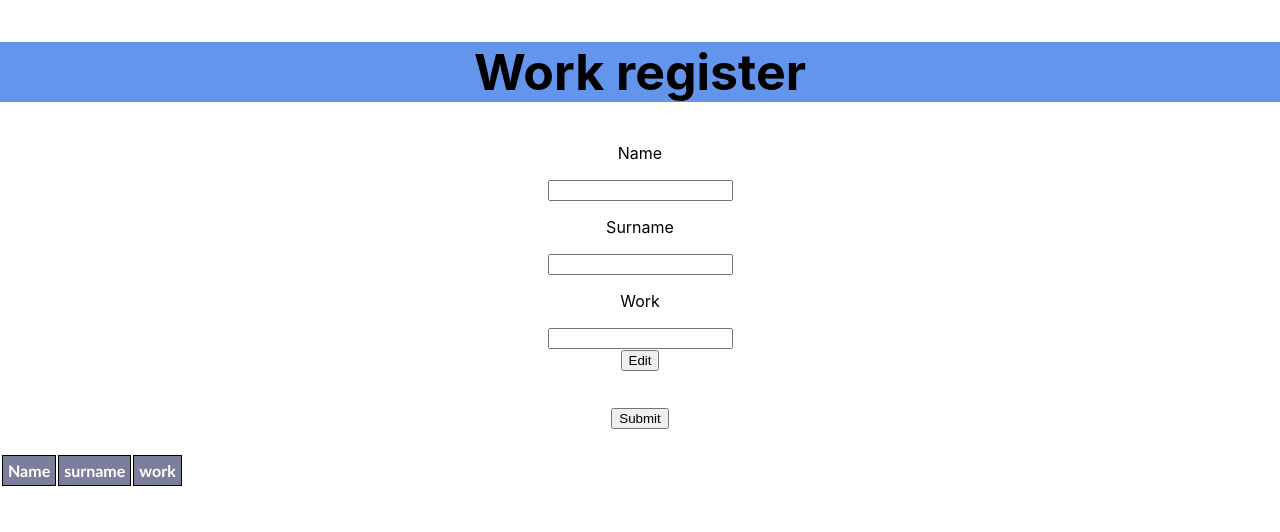
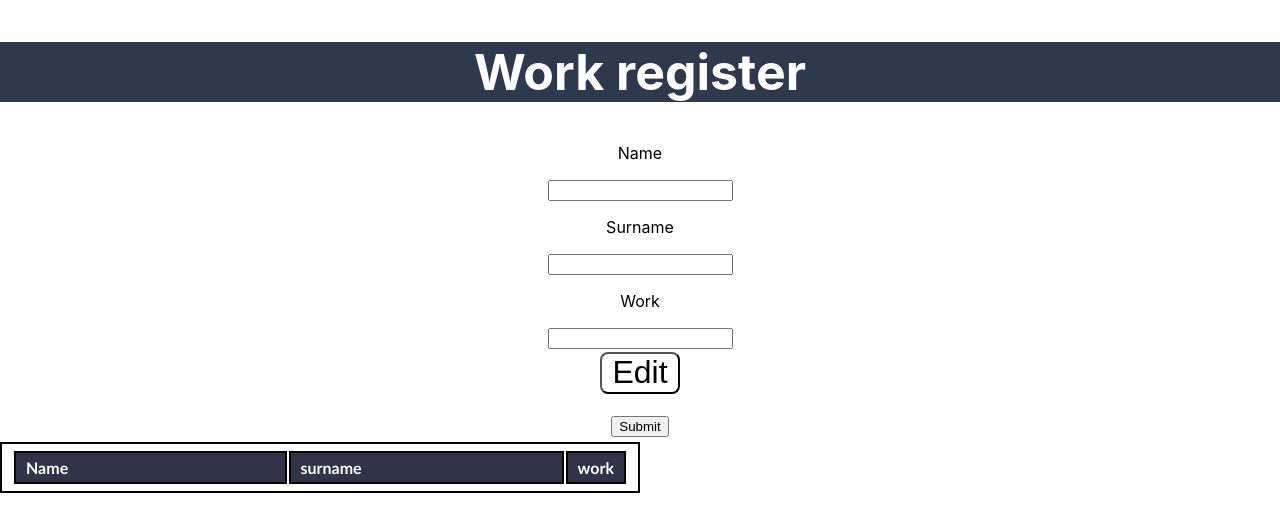
Before and after one commit to kuhletcg/work-register, a React (Create React App) app: page / in a window 1280 px wide. Shown: the top 532 px of the page. Built offline with nearby package versions, Linux system fonts and the light colour scheme.

Commit message:
Styled table

```diff
--- a/src/App.css
+++ b/src/App.css
@@ -38,8 +38,8 @@
 }
 
 h2 {
-  background-color: cornflowerblue;
-  color: black;
+  background-color: rgb(46, 57, 78);
+  color: white;
   text-align: center;
   font-size: 50px;
 }
@@ -58,7 +58,7 @@ th {
   padding-top: 12px;
   padding-bottom: 12px;
   text-align: center;
-  background-color: #7c7f9c;
+  background-color: #313349;
   color: white;
   padding: 5px 5px;
 }
@@ -76,3 +76,35 @@ tr {
   border: 3px solid #ddd;
   width: 100%;
 }
+button {
+  font-size: 2rem;
+  border-radius: 0.5rem;
+  border: 0, 3rem #404040 solid;
+  background-color: white;
+  width: 15px 13px 15px 13px;
+  cursor: pointer;
+  margin: 3px;
+  padding: 0.3px 10px;
+}
+
+h1 {
+  font-size: 2rem;
+  border-radius: 0.5rem;
+  border: 0, 3rem #404040 solid;
+  background-color: white;
+  width: 15px 13px 15px 13px;
+  cursor: pointer;
+  margin: 3px;
+  padding: 0.3px 10px;
+}
+
+table,
+th,
+tr {
+  padding-top: 12px;
+  padding-bottom: 12px;
+  text-align: left;
+  padding: 5px 10px 5px 10px;
+  border: 2px solid black;
+  width: 50%;
+}
```
